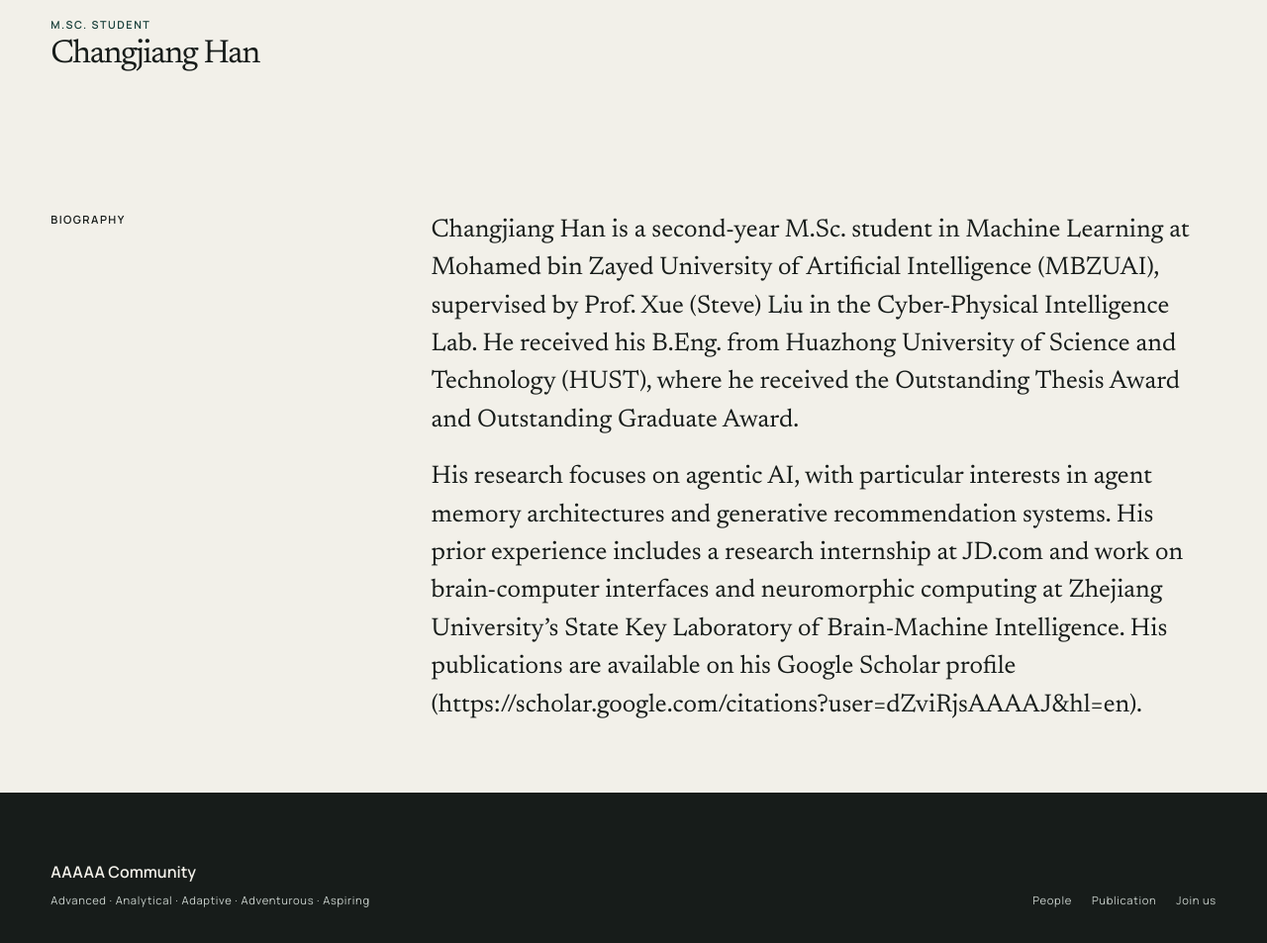
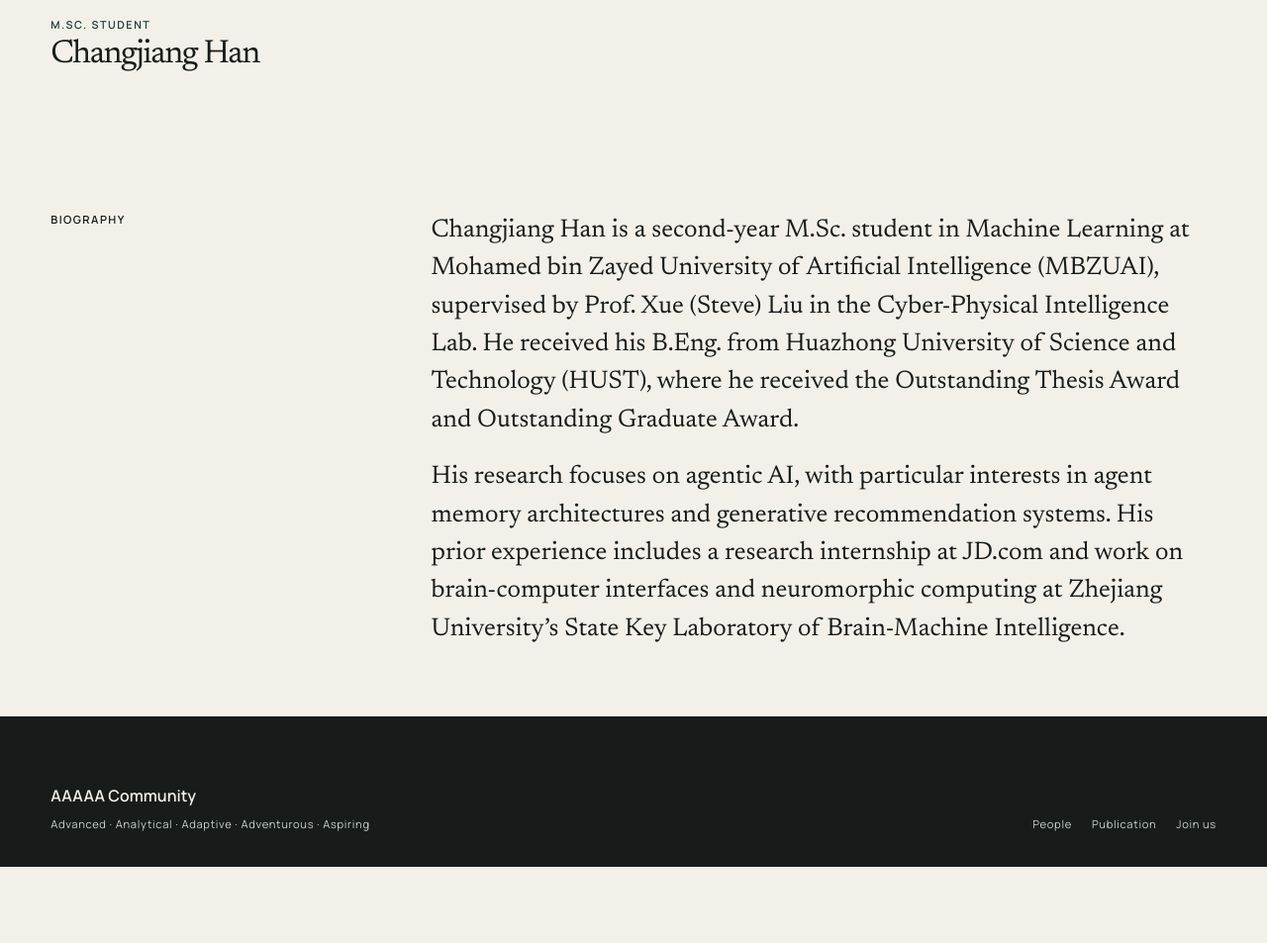
Before and after one commit to AAAAA-Academia-Attractions/AAAAA-Academia-Attractions.github.io, a Jekyll site: the page built from _people/changjiang-han.md, in a window 1280 px wide, cut to the strip 427-1380 px from the top of the page. Shown: the whole strip at 99% size. Built offline with Jekyll 4.4.1, drawn with Linux system fonts in a browser that asks for light colours; after the commit the page ends 1303 px from its top, so only the background shows below that.

Commit message:
Update Frank Kang and Rui Song affiliations, and trim Changjiang Han's bio.
Co-authored-by: Cursor <cursoragent@cursor.com>

```diff
--- a/_people/changjiang-han.md
+++ b/_people/changjiang-han.md
@@ -14,4 +14,4 @@ homepage: true
 
 Changjiang Han is a second-year M.Sc. student in Machine Learning at Mohamed bin Zayed University of Artificial Intelligence (MBZUAI), supervised by Prof. Xue (Steve) Liu in the Cyber-Physical Intelligence Lab. He received his B.Eng. from Huazhong University of Science and Technology (HUST), where he received the Outstanding Thesis Award and Outstanding Graduate Award.
 
-His research focuses on agentic AI, with particular interests in agent memory architectures and generative recommendation systems. His prior experience includes a research internship at JD.com and work on brain-computer interfaces and neuromorphic computing at Zhejiang University’s State Key Laboratory of Brain-Machine Intelligence. His publications are available on his Google Scholar profile (https://scholar.google.com/citations?user=dZviRjsAAAAJ&hl=en).
+His research focuses on agentic AI, with particular interests in agent memory architectures and generative recommendation systems. His prior experience includes a research internship at JD.com and work on brain-computer interfaces and neuromorphic computing at Zhejiang University’s State Key Laboratory of Brain-Machine Intelligence.
```
Also changed, not shown: _people/rui-song.md (+1 -1 lines), _people/yining-kang.md (+1 -1 lines).
